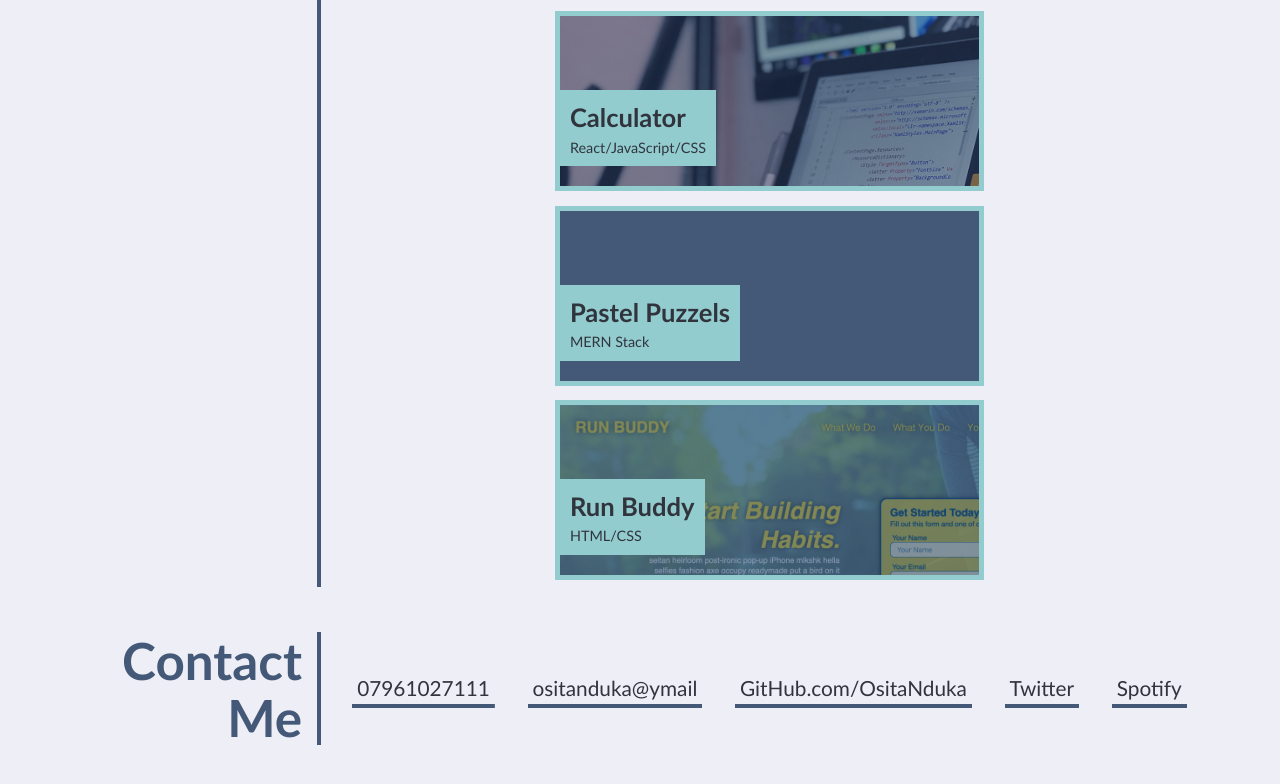
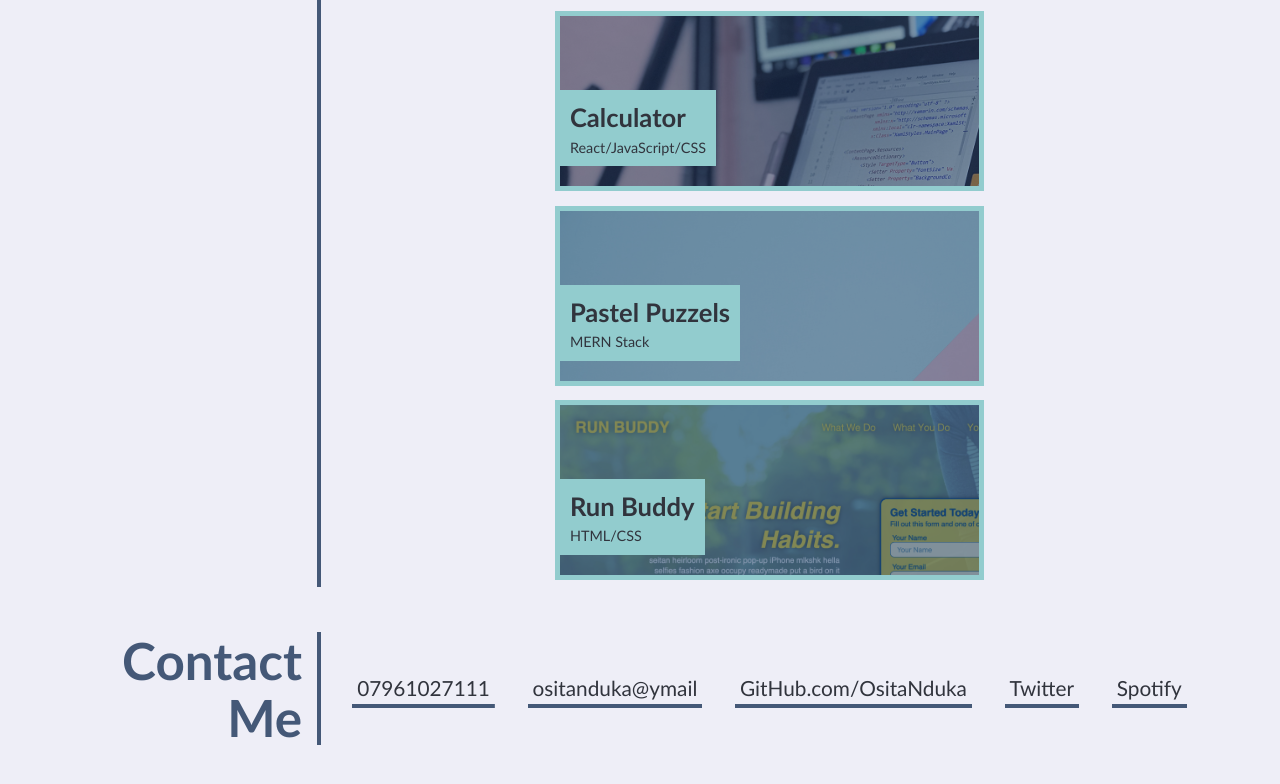
Before and after one commit to OsitaNduka/week2css-challenge, a plain HTML site: page index.html in a window 1280 px wide. Shown: the part 1401-2185 px from the top of the page. Drawn offline with Linux system fonts and the light colour scheme; files whose address does not match are found by name.

Commit message:
added images

```diff
--- a/style.css
+++ b/style.css
@@ -233,7 +233,7 @@
   }
 
   .pastel-puzzles {
-    background-image: url("../images/02-portfolio-3.jpg");
+    background-image: url("../02-portfolio-3.jpg");
   }
 
   .surf-report {
```
Also changed, not shown: 1 other file.
